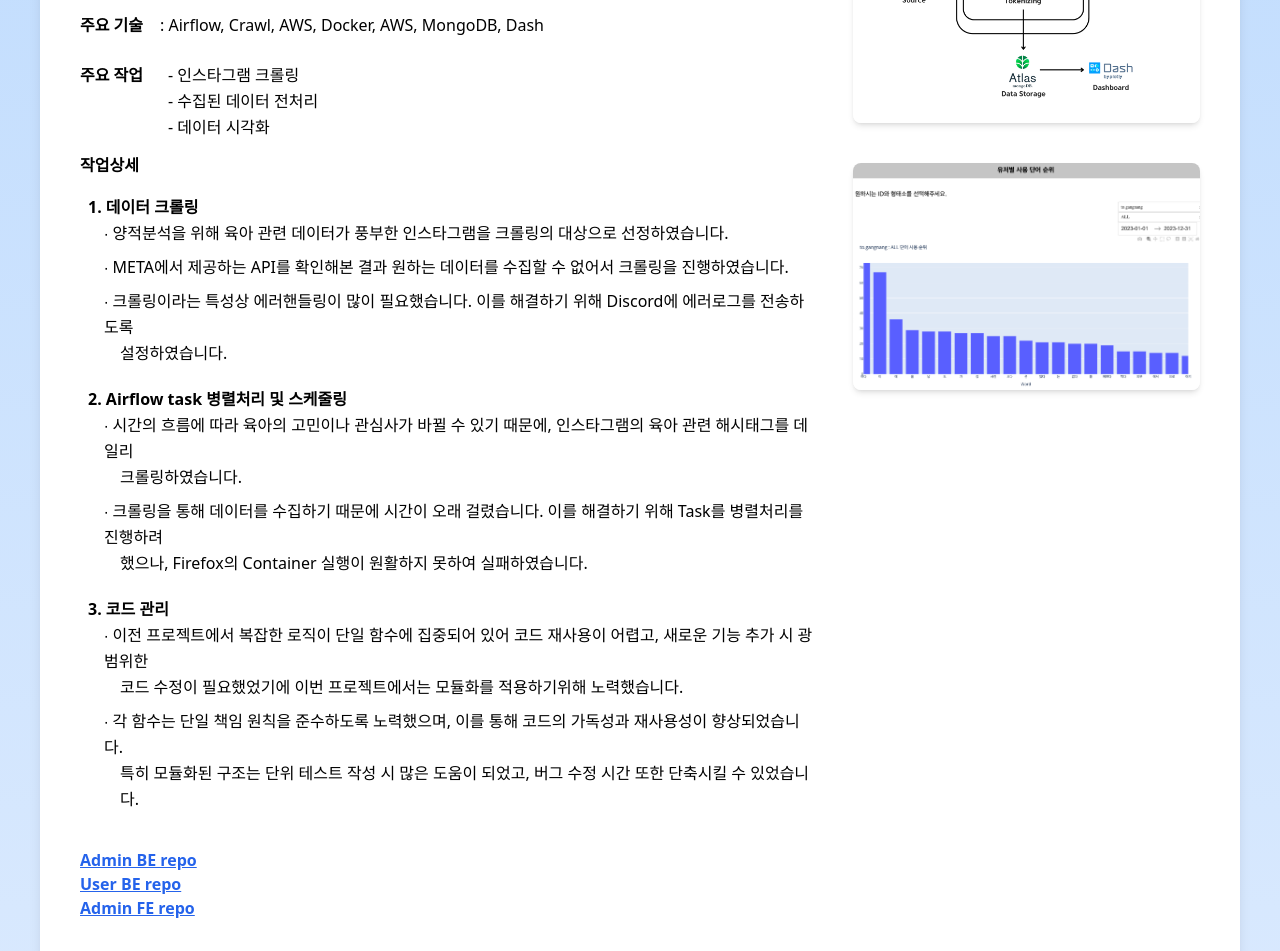
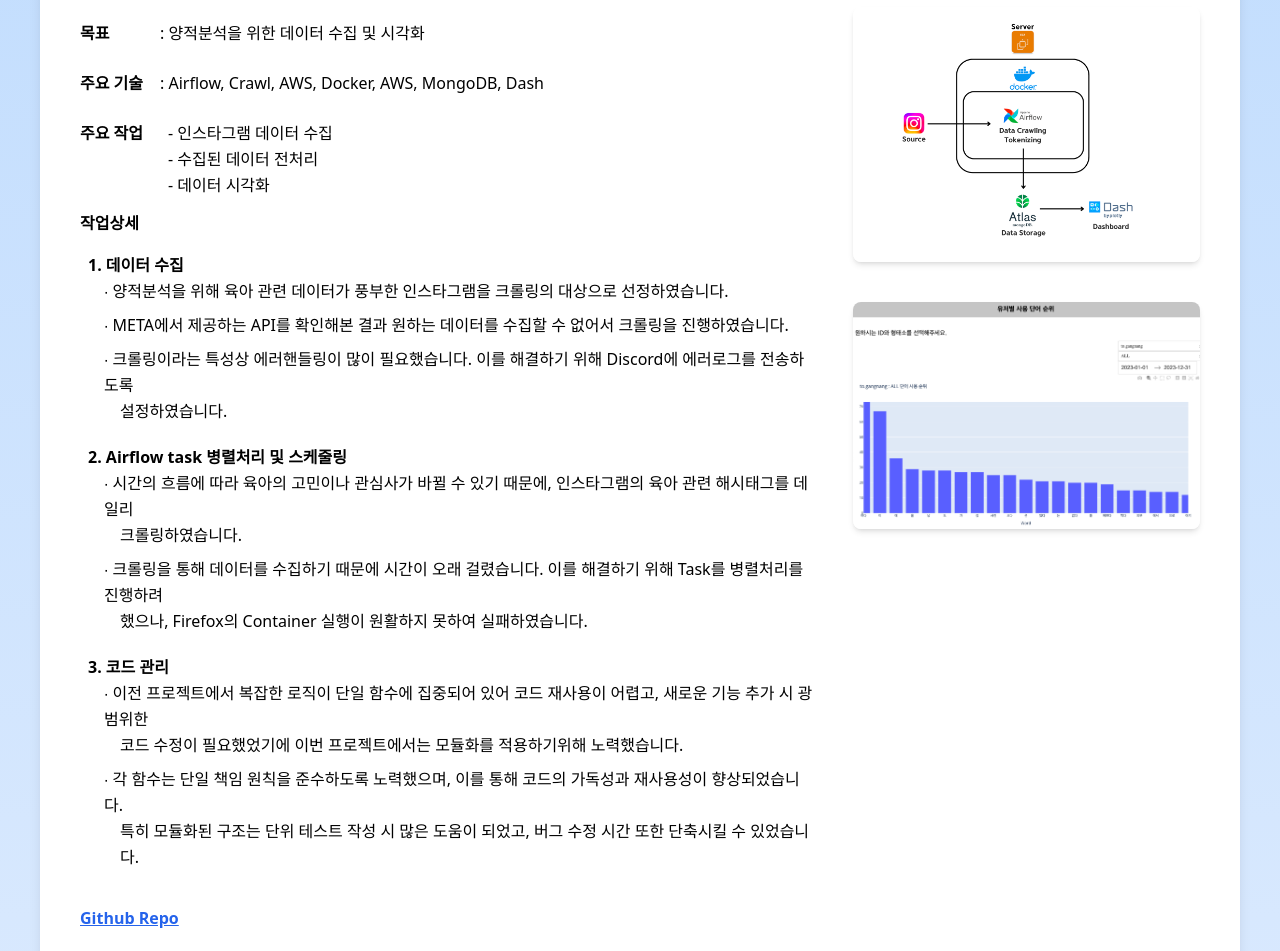
Before and after one commit to pyhilandjy/portfolio, a Next.js app: page / in a window 1280 px wide. Shown: the part 4800-5751 px from the top of the page. Built offline with nearby package versions, Linux system fonts and the light colour scheme.

Commit message:
refactor: 문장 수정

```diff
--- a/components/ConnectsLab.tsx
+++ b/components/ConnectsLab.tsx
@@ -19,15 +19,20 @@ const ConnectsLab: React.FC = () => {
                 </strong>
                 하기 위해 인스타그램의{" "}
                 <strong className="font-bold">육아 데이터를 수집하여</strong>
-                <span className="block ml-2 mt-1">
-                  <strong className="font-bold"> 분석하고 시각화</strong>
+                <span className="block ml-2 mb-3">
+                  {" "}
+                  <strong className="font-bold">분석하고 시각화</strong>
                 </span>
               </span>
             </li>
             <li className="flex items-start">
+              <span className="font-bold w-20 mb-3">참여 인원</span>
+              <span className="block mb-6">: 4명</span>
+            </li>
+            <li className="flex items-start">
               <span className="font-bold w-20 mb-3">목표</span>
               <span className="block ml-0 mb-6">
-                : 양적분석을 위한 데이터 수집
+                : 양적분석을 위한 데이터 수집 및 시각화
               </span>
             </li>
             <li className="flex items-start">
@@ -39,7 +44,7 @@ const ConnectsLab: React.FC = () => {
             <li className="flex items-start">
               <span className="font-bold w-20 mb-3">주요 작업</span>
               <span className="block ml-2 mb-3">
-                - 인스타그램 크롤링
+                - 인스타그램 데이터 수집
                 <br />
                 - 수집된 데이터 전처리
                 <br />- 데이터 시각화
@@ -48,7 +53,7 @@ const ConnectsLab: React.FC = () => {
             <li className="flex flex-col items-start">
               <span className="font-bold w-20 mb-4">작업상세</span>
               <span className="block ml-2 mb-3">
-                <span className="block font-bold">1. 데이터 크롤링</span>
+                <span className="block font-bold">1. 데이터 수집</span>
                 <span className="block ml-4">
                   ∙ 양적분석을 위해 육아 관련 데이터가 풍부한 인스타그램을
                   크롤링의 대상으로 선정하였습니다.
@@ -111,27 +116,11 @@ const ConnectsLab: React.FC = () => {
               rel="noopener noreferrer"
               className="text-blue-600 font-bold underline block"
             >
-              Admin BE repo
-            </a>
-            <a
-              href="https://www.github.com/pyhilandjy/clab-admin"
-              target="_blank"
-              rel="noopener noreferrer"
-              className="text-blue-600 font-bold underline block"
-            >
-              User BE repo
-            </a>
-            <a
-              href="https://www.github.com/pyhilandjy/clab-admin"
-              target="_blank"
-              rel="noopener noreferrer"
-              className="text-blue-600 font-bold underline block"
-            >
-              Admin FE repo
+              Github Repo
             </a>
           </div>
         </div>
-        <div className="space-y-10">
+        <div className="space-y-10 flex flex-col justify-center items-center h-full md:h-screen">
           <Image
             src="/connects-lab.png"
             alt="아키텍쳐"
--- a/tsconfig.json
+++ b/tsconfig.json
@@ -17,6 +17,6 @@
       "@/*": ["./*"]
     }
   },
-  "include": ["next-env.d.ts", "**/*.ts", "**/*.tsx"],
+  "include": ["next-env.d.ts", "**/*.ts", "**/*.tsx", "postcss.config.js"],
   "exclude": ["node_modules"]
 }
```
